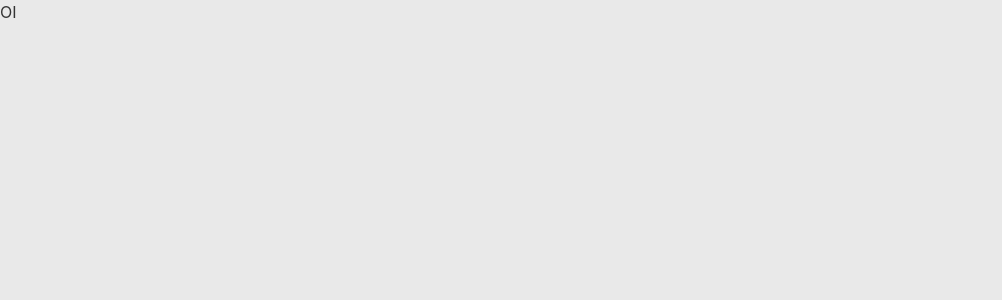
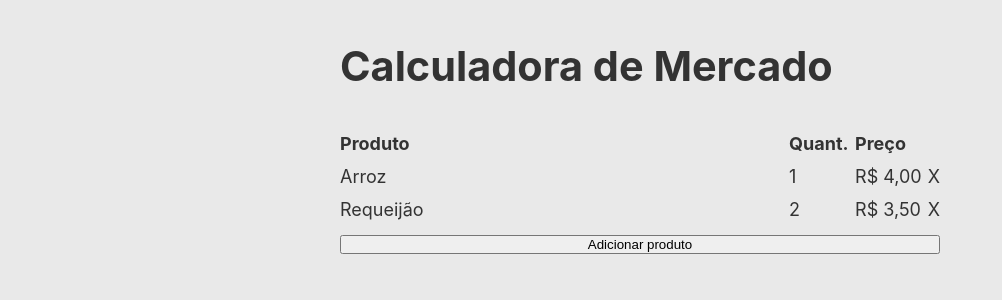
Before and after one commit to iagobruno/calculadora-de-mercado, a Svelte app: page / in a window 1280 px wide. Shown: the top 300 px of the page, without its empty margins (0-1002 px from the left). Built offline with nearby package versions, Linux system fonts and the light colour scheme.

Commit message:
feat: Adiciona o componente Table.svelte

```diff
--- a/package.json
+++ b/package.json
@@ -2,8 +2,7 @@
   "private": true,
   "scripts": {
     "dev": "vite",
-    "build": "vite build",
-    "serve": "vite preview"
+    "build": "vite build"
   },
   "devDependencies": {
     "@sveltejs/vite-plugin-svelte": "^1.0.0-next.7",
--- a/public/global.css
+++ b/public/global.css
@@ -15,6 +15,29 @@ body {
   background-color: #e9e9e9;
   font-family: -apple-system, BlinkMacSystemFont, "Segoe UI", Roboto, Oxygen-Sans, Ubuntu, Cantarell, "Helvetica Neue", sans-serif;
   color: #333;
+  font-size: 18px;
   line-height: 1.5;
   overflow-x: hidden;
 }
+
+main {
+  width: -webkit-fill-available;
+  max-width: 640px;
+  margin: 0 auto;
+  padding: 40px 20px;
+  display: flex;
+  flex-direction: column;
+  align-items: left;
+  flex-wrap: nowrap;
+  gap: 30px;
+}
+
+hr {
+  border: none;
+  border-top: 1px solid #888;
+  margin: 0;
+}
+
+button {
+  width: -webkit-fill-available;
+}
--- a/src/App.svelte
+++ b/src/App.svelte
@@ -1 +1,44 @@
-OI
+<script lang="ts">
+  import Header from './components/Header.svelte'
+  import Table from './components/Table.svelte'
+  import type { Items, Item } from './types'
+  // import { state } from './store'
+
+  // STATES
+  let list: Items = [
+    { id: 1, title: 'Arroz', quantity: 1, price: 4.00 },
+    { id: 2, title: 'Requeijão', quantity: 2, price: 3.50 },
+  ]
+
+  function handleAddItem (event: CustomEvent<Item>) {
+    const newItem = {
+      ...event.detail,
+      id: list.length + 1,
+    }
+    list = [...list, newItem]
+  }
+
+  function handleEditItem (idToEdit: Item['id'], updatedItem: Item) {
+    const index = list.findIndex(item => item.id === idToEdit)
+
+    list.splice(index, 1, updatedItem)
+    list = list // force svelte re-render the list
+  }
+
+  function handleRemoveItem (idToRemove: Item['id']) {
+    list = list.filter(item => item.id !== idToRemove)
+  }
+
+  // TODO: Limpar também os valoes "discount" "divideBy" e "trocoPara"
+  function handleCleanList () {
+    list = []
+  }
+</script>
+
+
+<Header />
+
+<Table
+  {list}
+  on:newItem={handleAddItem}
+/>
--- /dev/null
+++ b/src/components/Header.svelte
@@ -0,0 +1,10 @@
+<header>
+  <h1>Calculadora de Mercado</h1>
+</header>
+
+<style>
+  h1 {
+    font-size: 2.3em;
+    line-height: 1.3;
+  }
+</style>
--- /dev/null
+++ b/src/components/Table.svelte
@@ -0,0 +1,66 @@
+<script lang="ts">
+  import type { Items, ItemWithoutId } from '../types'
+  import { createEventDispatcher } from 'svelte'
+  import { formatMoney } from '../helpers'
+
+  // PROPS
+  export let list: Items = []
+
+  const dispatch = createEventDispatcher()
+
+  function handleButtonClick () {
+    const newItem: ItemWithoutId = {
+      title: 'Biscoito',
+      quantity: 1,
+      price: 2.5
+    }
+    dispatch('newItem', newItem)
+  }
+</script>
+
+<section class="list">
+  <table>
+    <thead>
+      <th>Produto</th>
+      <th>Quant.</th>
+      <th>Preço</th>
+      <th></th>
+    </thead>
+
+    <tbody>
+      {#each list as item (item.title)}
+        <tr>
+          <td>{item.title}</td>
+          <td>{item.quantity}</td>
+          <td>{formatMoney(item.price)}</td>
+          <td>X</td>
+        </tr>
+      {/each}
+    </tbody>
+  </table>
+
+  <button on:click={handleButtonClick}>Adicionar produto</button>
+</section>
+
+<style>
+  table {
+    width: -webkit-fill-available;
+    margin: 0 -6px;
+    border-spacing: 6px;
+  }
+
+  thead,
+  th {
+    text-align: left;
+  }
+
+  thead th:first-child,
+  tbody td:first-child {
+    width: 100%;
+  }
+
+  thead th:not(:last-child),
+  tbody td:not(:last-child) {
+    min-width: 60px;
+  }
+</style>
--- /dev/null
+++ b/src/helpers.ts
@@ -0,0 +1,7 @@
+import type { Items } from './types'
+
+export const moneyFormatter = new Intl.NumberFormat('pt-BR', { style: 'currency', currency: 'BRL' })
+
+export function formatMoney(value: number) {
+  return moneyFormatter.format(value)
+}
--- /dev/null
+++ b/src/types.ts
@@ -0,0 +1,10 @@
+export interface Item {
+  id: number,
+  title: string,
+  price: number,
+  quantity: number,
+}
+
+export type ItemWithoutId = Omit<Item, 'id'>
+
+export type Items = Array<Item>
--- a/tsconfig.json
+++ b/tsconfig.json
@@ -4,6 +4,7 @@
     "target": "esnext",
     "module": "esnext",
     "strict": true,
+    "noImplicitAny": false,
     "noUnusedLocals": false,
     "noUnusedParameters": false,
     /**
```
